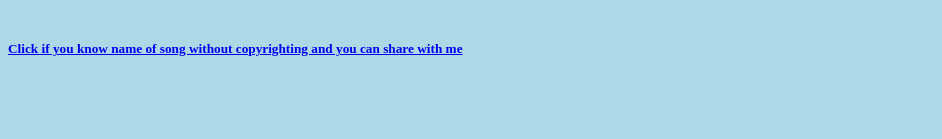
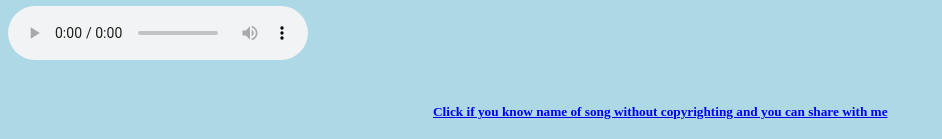
Before and after one commit to AnDriC271/Music_site, a plain HTML site: page file 12 all data/html&css/file 12 sort by alphabet.html in a window 1280 px wide. Shown: the part 1219-1358 px from the top of the page, without its empty margins (0-942 px from the left). Before the commit the page ends 1298 px from the top, so only its background shows below. Drawn offline with Linux system fonts and the light colour scheme; a web font is replaced by a local one.

Commit message:
Update file 12 sort by alphabet but.css

```diff
--- a/file 12 all data/html&css/file 12 sort by alphabet but.css
+++ b/file 12 all data/html&css/file 12 sort by alphabet but.css
@@ -60,6 +60,8 @@ text-align: center;
   font-style: normal;
   font-variation-settings:"XROT" 0,"YROT" 0;
 }
+.ssilka{
+  padding-left: 425px;
 audio{
    padding-left: 425px;
    height: 45px;
```
